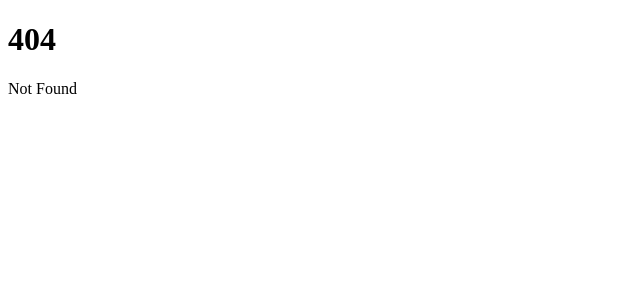
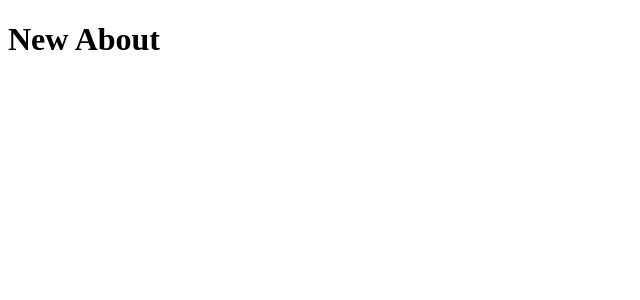
Before and after one commit to kurosakirito/paraflip, a SvelteKit app: page /paraflip/newabout in a window 1280 px wide. Before the commit this address had no page. Shown: the top 300 px of the page, without its empty margins (0-640 px from the left). Built offline with nearby package versions, Linux system fonts and the light colour scheme.

Commit message:
add new about

```diff
--- /dev/null
+++ b/src/routes/paraflip/newabout/+page.svelte
@@ -0,0 +1 @@
+<h1>New About</h1>
```
